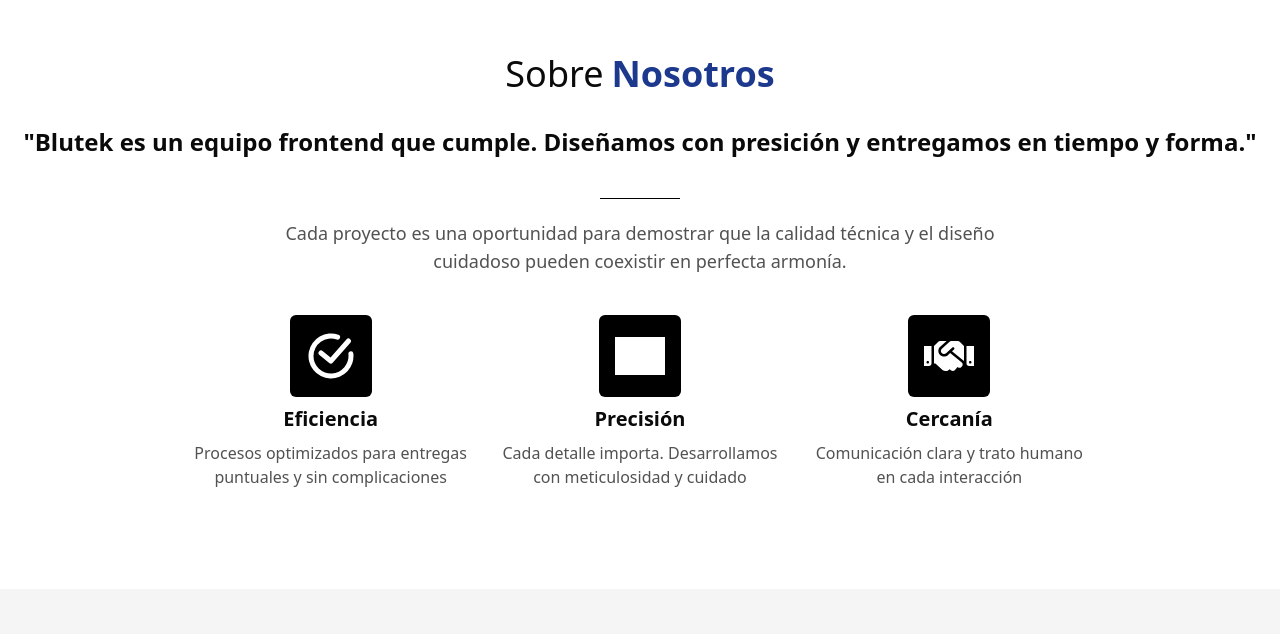
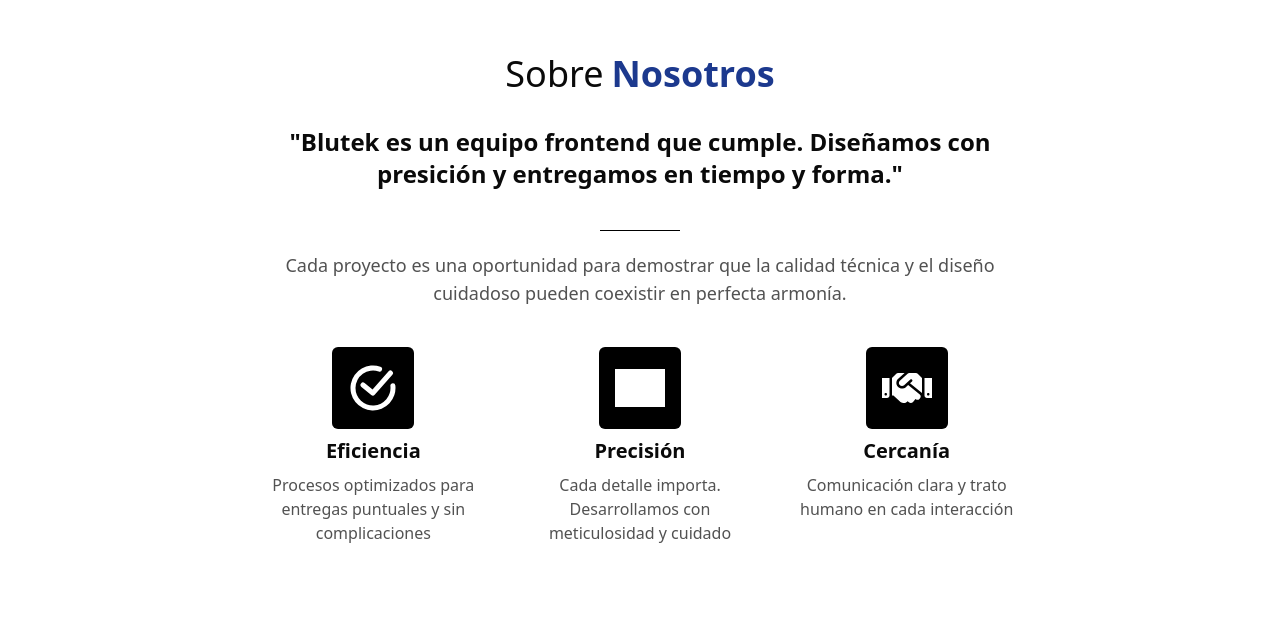
Before and after one commit to NicolasArrastia/BlutekLanding, a React (Vite) app: page / in a window 1280 px wide. Shown: the part 846-1480 px from the top of the page. Built offline with nearby package versions, Linux system fonts and the light colour scheme; grey boxes are pictures that could not be loaded.

Commit message:
add style changes

```diff
--- a/src/components/Section.tsx
+++ b/src/components/Section.tsx
@@ -8,7 +8,7 @@
   return (
     <section
       id={id}
-      className="flex flex-col items-center py-25 px-5 even:bg-neutral-100"
+      className="flex flex-col items-center py-25 md:px-[20%] even:bg-neutral-100"
     >
       <h2 className="inline-flex gap-2 text-center text-3xl md:text-4xl text-neutral-950 mb-8">
         {title.map((str, index) => (
```
